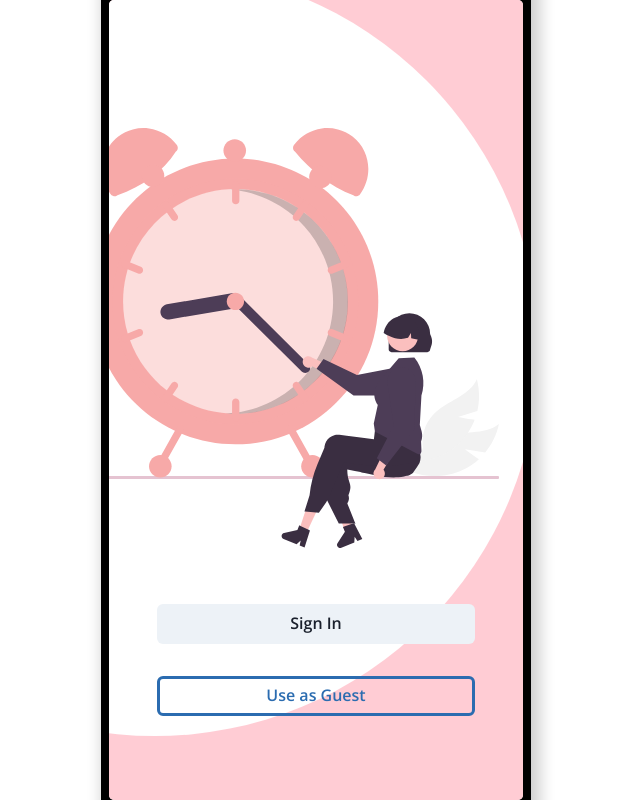
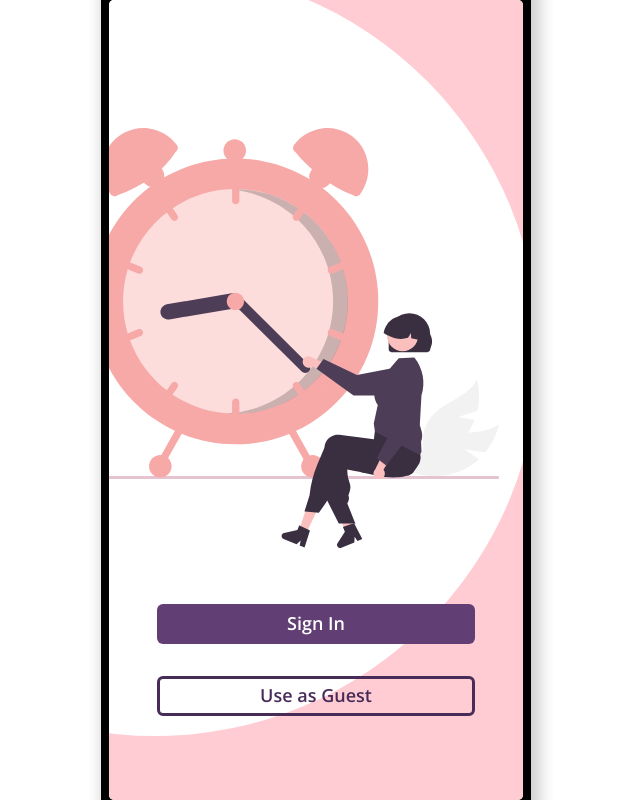
Before and after one commit to mmfallacy/tomato, a React (Vite) app: page /login in a window 1280 px wide. Shown: the whole page, without its empty margins (324-964 px from the left). Built offline with nearby package versions, Linux system fonts and the light colour scheme.

Commit message:
Feat(Login): styling/layout tweaks

```diff
--- a/src/routes/Login/index.tsx
+++ b/src/routes/Login/index.tsx
@@ -25,9 +25,11 @@ const Login = () => {
                 bottom="4rem"
                 w="100%"
             >
-                <Button>Sign In</Button>
+                <Button colorScheme="accent" fontSize="lg">
+                    Sign In
+                </Button>
                 <Filler h="2rem" />
-                <Button colorScheme="blue" variant="outline">
+                <Button colorScheme="accent" variant="outline" fontSize="lg">
                     Use as Guest
                 </Button>
             </Flex>
```
